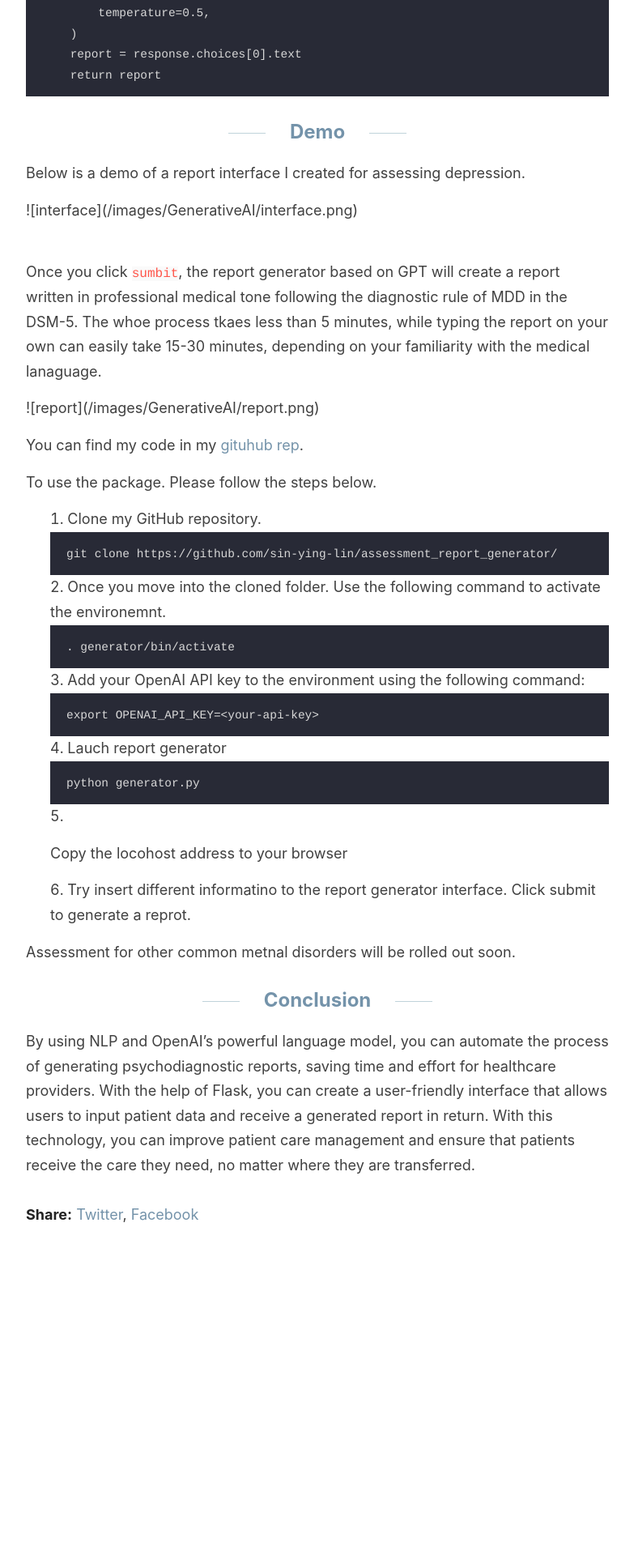
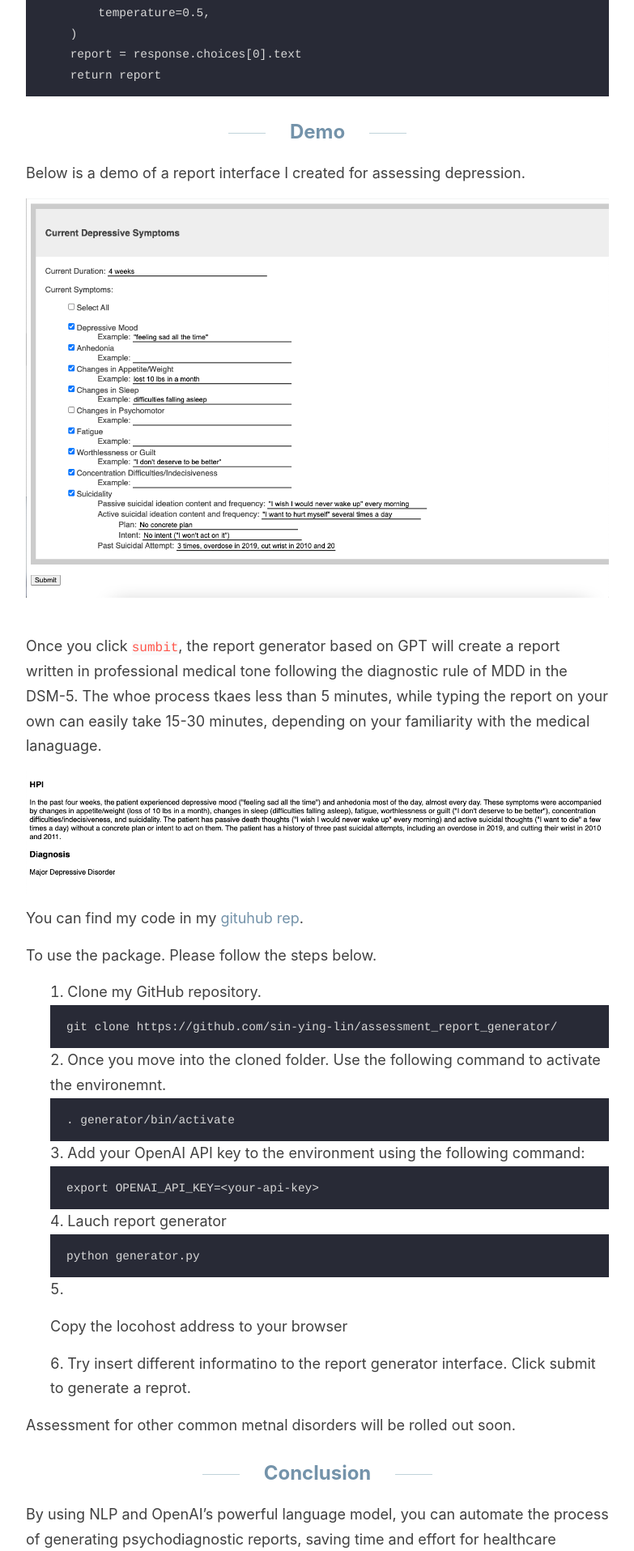
Before and after one commit to sin-ying-lin/sin-ying-lin.github.io, a Jekyll site: the page built from _posts/2023-02-25-GPT_AssessmentReportGenerator .md, in a window 1280 px wide. Shown: the part 1898-3813 px from the top of the page at 81% size, without its empty margins (248-1031 px from the left). Built offline with Jekyll 4.4.1, drawn with Linux system fonts in a browser that asks for light colours.

Commit message:
Update 2023-02-25-GPT_AssessmentReportGenerator .md

````diff
--- a/_posts/2023-02-25-GPT_AssessmentReportGenerator .md
+++ b/_posts/2023-02-25-GPT_AssessmentReportGenerator .md
@@ -67,12 +67,12 @@ def generate_report(input_data):
 Below is a demo of a report interface I created for assessing depression.
 
 
-<kbd>![interface](/images/GenerativeAI/interface.png)<kbd>
+![Fig1](/images/GenerativeAI/interface.png)
 
 <br>
 Once you click ```sumbit```, the report generator based on GPT will create a report written in professional medical tone following the diagnostic rule of MDD in the DSM-5. The whoe process tkaes less than 5 minutes, while typing the report on your own can easily take 15-30 minutes, depending on your familiarity with the medical lanaguage.
 
-<kbd>![report](/images/GenerativeAI/report.png)<kbd>
+![Fig2](/images/GenerativeAI/report.png)
 
 You can find my code in my [gituhub rep](https://github.com/sin-ying-lin/assessment_report_generator/).
 
````
